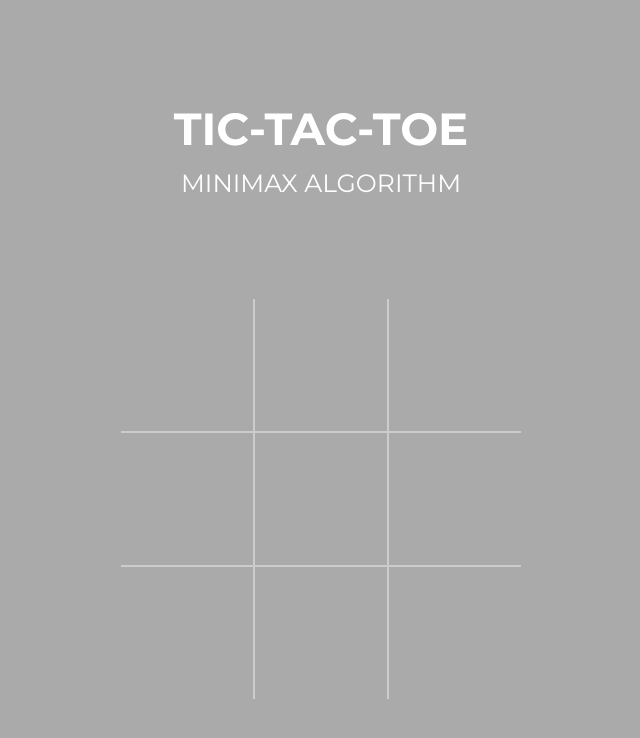
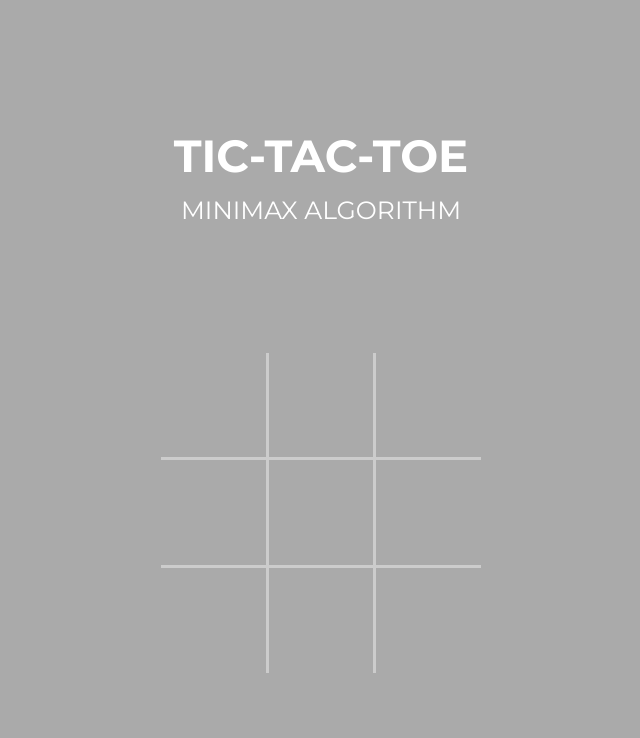
Before and after one commit to mathiashahner/minimax, a React (Create React App) app: page / in a window 1280 px wide. Shown: the top 738 px of the page, without its empty margins (319-959 px from the left). Built offline with nearby package versions, Linux system fonts and the light colour scheme.

Commit message:
test dynamical style

```diff
--- a/src/ui/components/game/game.component.jsx
+++ b/src/ui/components/game/game.component.jsx
@@ -29,6 +29,7 @@ export const Game = ({ game, setGame }) => {
   const togglePlayer = currentPlayer => (currentPlayer === 'X' ? 'O' : 'X')
 
   return (
+    <div className='game-container'>
       <div className='game-vertical '>
         <div className='game-horizontal'>
           <ul className='positions-list'>
@@ -41,5 +42,6 @@ export const Game = ({ game, setGame }) => {
           </ul>
         </div>
       </div>
+    </div>
   )
 }
--- a/src/ui/components/game/game.style.css
+++ b/src/ui/components/game/game.style.css
@@ -1,16 +1,22 @@
+.game-container {
+  width: 25%;
+  padding-bottom: 25%;
+  position: relative;
+}
+
 .game-vertical {
-  width: 400px;
-  height: 400px;
+  width: 100%;
+  height: 100%;
   display: flex;
   align-items: center;
   justify-content: space-evenly;
-  position: relative;
+  position: absolute;
 }
 
 .game-vertical::after,
 .game-vertical::before {
   content: '';
-  width: 2px;
+  width: 3px;
   height: 100%;
   background: var(--gray-2);
 }
@@ -28,7 +34,7 @@
 .game-horizontal::before {
   content: '';
   width: 100%;
-  height: 2px;
+  height: 3px;
   background: var(--gray-2);
 }
 
```
Lines whose indentation alone changed are shown as unchanged.
